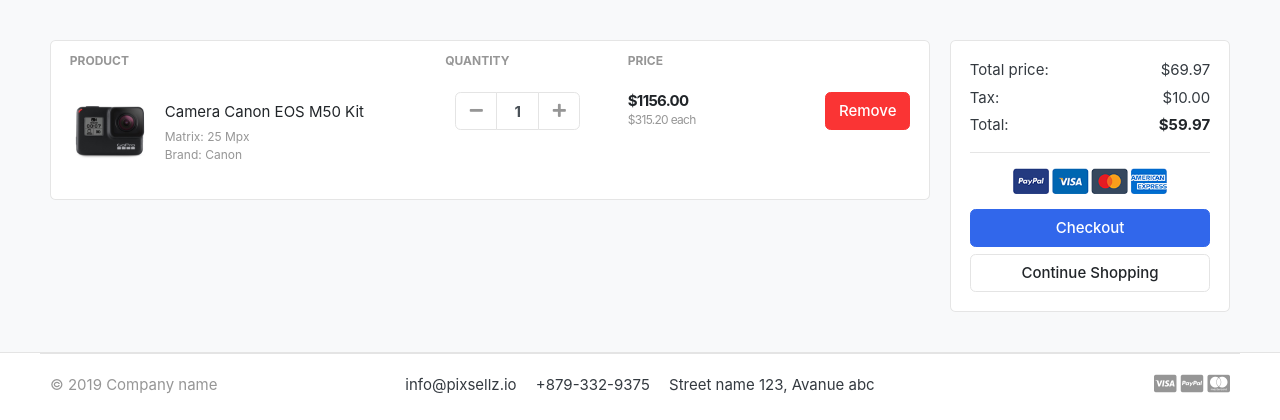
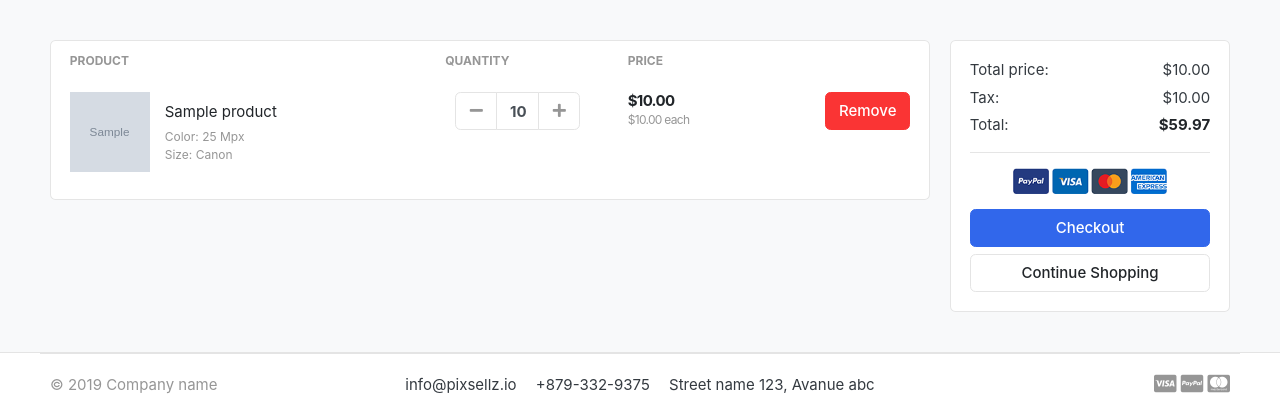
Before and after one commit to JosueBRM/SuuAri, a Django app: template templates/store/cart.html in a window 1280 px wide. Shown: the part 118-538 px from the top of the page. Run offline with Django 4.2, Linux system fonts and the light colour scheme; the template is opened without the code that fills it: most values are stand-ins (such as "Sample title", 1, 10 or a date in 2020); grey boxes marked "Sample" are stand-in pictures; some libraries are stand-ins or nearby versions; some web fonts are replaced.

Commit message:
Cart view with dynamic data :monkey_face:

```diff
--- a/carts/models.py
+++ b/carts/models.py
@@ -17,5 +17,10 @@
     quantity = models.IntegerField()
     is_active = models.BooleanField(default=True)
 
+
+    def sub_total(self):
+        return self.product.price * self.quantity
+
+
     def __str__(self):
         return self.product
--- a/templates/store/cart.html
+++ b/templates/store/cart.html
@@ -20,13 +20,14 @@
     </tr>
     </thead>
     <tbody>
+    {% for cart_item in cart_items %}
     <tr>
         <td>
             <figure class="itemside align-items-center">
-                <div class="aside"><img src="{% static './images/items/11.jpg' %}" class="img-sm"></div>
+                <div class="aside"><img src="{{ cart_item.product.image.url }}" class="img-sm"></div>
                 <figcaption class="info">
-                    <a href="#" class="title text-dark">Camera Canon EOS M50 Kit</a>
-                    <p class="text-muted small">Matrix: 25 Mpx <br> Brand: Canon</p>
+                    <a href="#" class="title text-dark">{{ cart_item.product.product_name }}</a>
+                    <p class="text-muted small">Color: 25 Mpx <br> Size: Canon</p>
                 </figcaption>
             </figure>
         </td>
@@ -35,25 +36,26 @@
                         <div class="col">
                             <div class="input-group input-spinner">
                                 <div class="input-group-prepend">
-                                <button class="btn btn-light" type="button" id="button-plus"> <i class="fa fa-minus"></i> </button>
+                                <a href="" class="btn btn-light" type="button" id="button-plus"> <i class="fa fa-minus"></i> </a>
                                 </div>
-                                <input type="text" class="form-control"  value="1">
+                                <input type="text" class="form-control"  value="{{ cart_item.quantity }}">
                                 <div class="input-group-append">
-                                <button class="btn btn-light" type="button" id="button-minus"> <i class="fa fa-plus"></i> </button>
+                                <a href="{% url 'add_cart' cart_item.product_id %}" class="btn btn-light" type="button" id="button-minus"> <i class="fa fa-plus"></i> </a>
                                 </div>
                             </div> <!-- input-group.// -->
                         </div> <!-- col.// -->
         </td>
         <td>
             <div class="price-wrap">
-                <var class="price">$1156.00</var>
-                <small class="text-muted"> $315.20 each </small>
+                <var class="price">${{cart_item.sub_total}}.00</var>
+                <small class="text-muted"> ${{ cart_item.product.price }}.00 each </small>
             </div> <!-- price-wrap .// -->
         </td>
         <td class="text-right">
         <a href="" class="btn btn-danger"> Remove</a>
         </td>
     </tr>
+    {% endfor %}
     </tbody>
     </table>
     </div> <!-- card.// -->
@@ -65,7 +67,7 @@
             <div class="card-body">
                 <dl class="dlist-align">
                   <dt>Total price:</dt>
-                  <dd class="text-right">$69.97</dd>
+                  <dd class="text-right">${{ total }}.00</dd>
                 </dl>
                 <dl class="dlist-align">
                   <dt>Tax:</dt>
```
Also changed, not shown: db.sqlite3.
